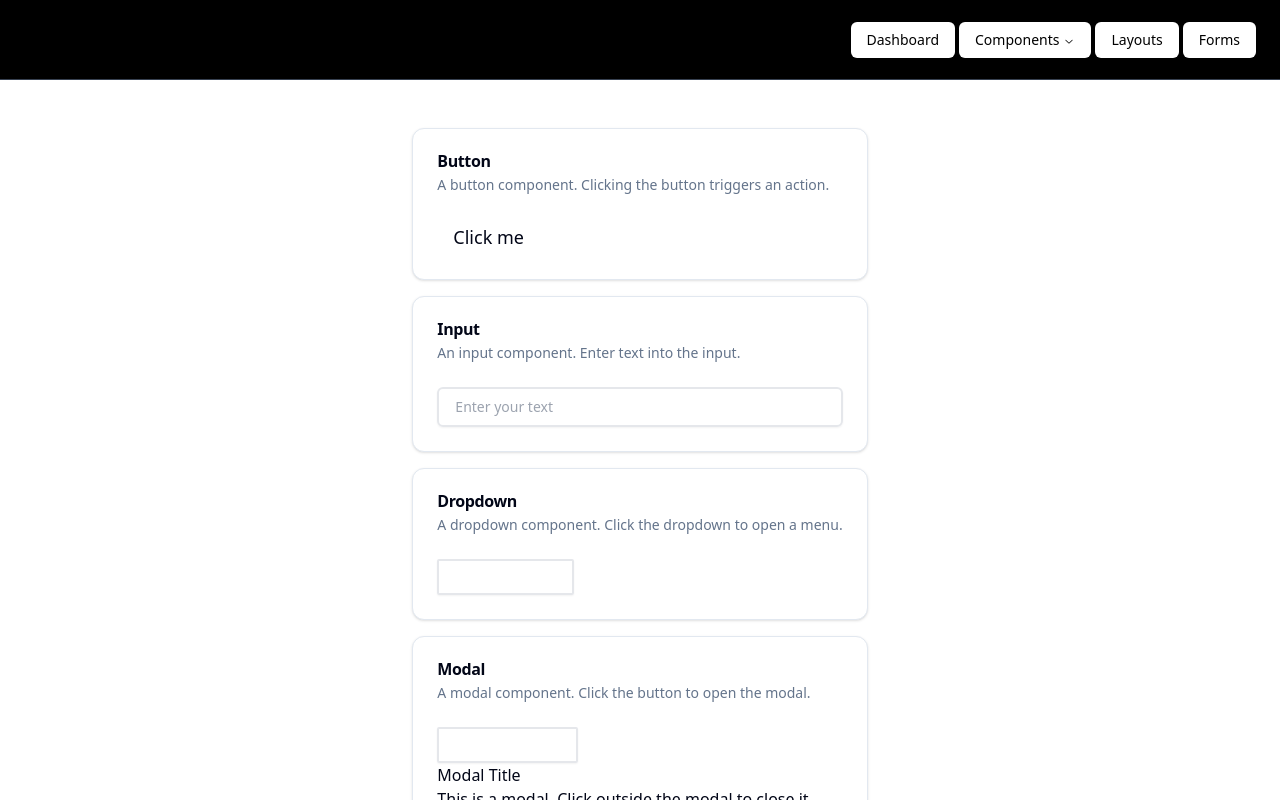
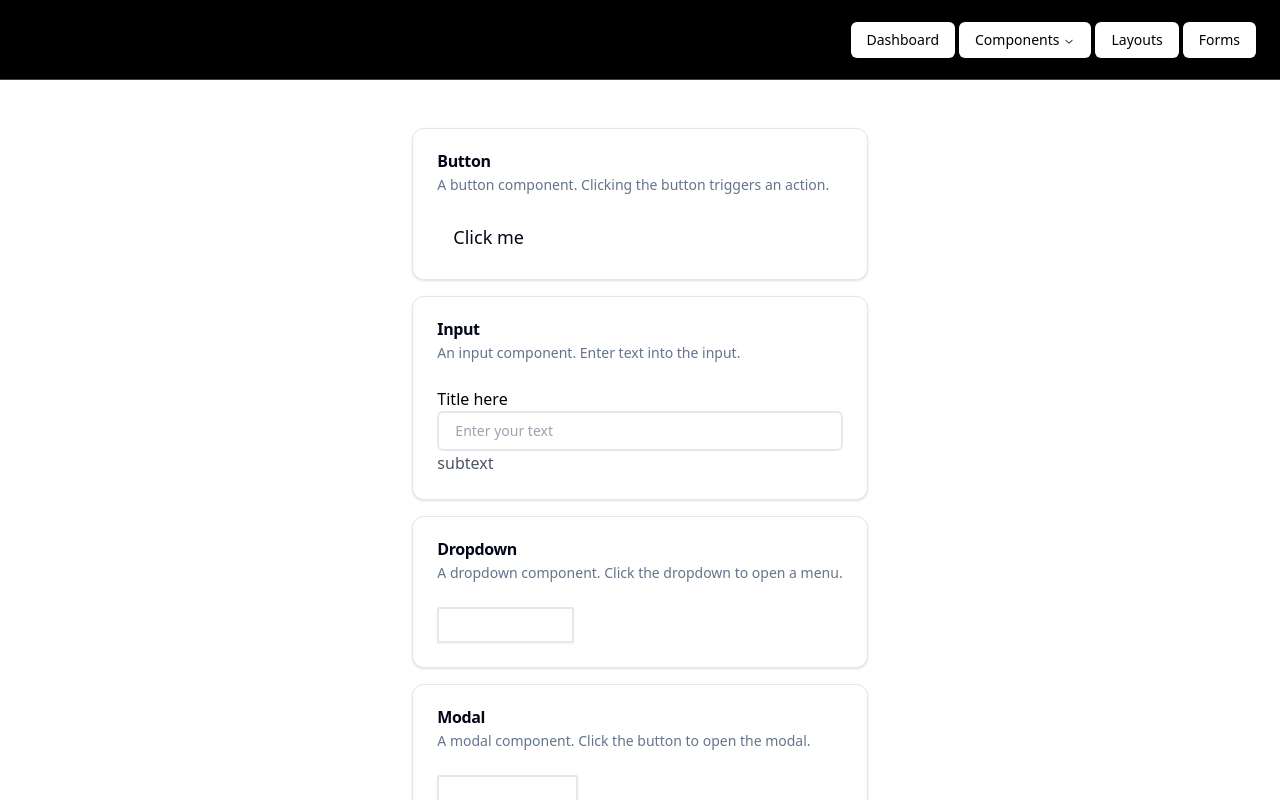
Before and after one commit to indicacode/gbt-fluent2-web, a Next.js app: page / in a window 1280 px wide. Shown: the top 800 px of the page. Built offline with nearby package versions, Linux system fonts and the light colour scheme.

Commit message:
test[gbt-fluent2-web]trigger

```diff
--- a/app/page.tsx
+++ b/app/page.tsx
@@ -1,27 +1,39 @@
 "use client"
-import {Card, CardContent, CardDescription, CardHeader, CardTitle} from "@/components/not-done/card"
-import {Button} from "@/components/done/button"
-import {Input} from "@/components/reviewing/input"
+
+import { Button } from "@/components/done/button"
+import {
+  Card,
+  CardContent,
+  CardDescription,
+  CardHeader,
+  CardTitle,
+} from "@/components/not-done/card"
+import { Checkbox } from "@/components/not-done/checkbox"
 import {
   DropdownMenu,
   DropdownMenuContent,
   DropdownMenuItem,
-    DropdownMenuTrigger
+  DropdownMenuTrigger,
 } from "@/components/not-done/dropdown-menu"
-import {Label} from "@/components/not-done/label"
-import {Textarea} from "@/components/not-done/text-area"
-import {Checkbox} from "@/components/not-done/checkbox"
+import { Label } from "@/components/not-done/label"
+import { Textarea } from "@/components/not-done/text-area"
+import { Input } from "@/components/reviewing/input"
+
+
+
+
 
 export default function Page() {
   return (
-        <div className="flex flex-col items-center justify-center min-h-screen dark:bg-[#09090B]">
+    <div className="flex min-h-screen flex-col items-center justify-center dark:bg-[#09090B]">
       <main className="flex-1 p-6 md:p-12">
         <div className="grid gap-4">
           <Card>
             <CardHeader>
               <CardTitle>Button</CardTitle>
-                            <CardDescription>A button component. Clicking the button triggers an
-                                action.</CardDescription>
+              <CardDescription>
+                A button component. Clicking the button triggers an action.
+              </CardDescription>
             </CardHeader>
             <CardContent className="space-y-2">
               <Button>Click me</Button>
@@ -30,16 +42,24 @@ export default function Page() {
           <Card>
             <CardHeader>
               <CardTitle>Input</CardTitle>
-                            <CardDescription>An input component. Enter text into the input.</CardDescription>
+              <CardDescription>
+                An input component. Enter text into the input.
+              </CardDescription>
             </CardHeader>
             <CardContent className="space-y-2">
-                            <Input placeholder="Enter your text"/>
+              <Input
+                label="Title here"
+                placeholder="Enter your text"
+                helperText="subtext"
+              />
             </CardContent>
           </Card>
           <Card>
             <CardHeader>
               <CardTitle>Dropdown</CardTitle>
-                            <CardDescription>A dropdown component. Click the dropdown to open a menu.</CardDescription>
+              <CardDescription>
+                A dropdown component. Click the dropdown to open a menu.
+              </CardDescription>
             </CardHeader>
             <CardContent className="space-y-2">
               <DropdownMenu>
@@ -65,7 +85,9 @@ export default function Page() {
           <Card>
             <CardHeader>
               <CardTitle>Modal</CardTitle>
-                            <CardDescription>A modal component. Click the button to open the modal.</CardDescription>
+              <CardDescription>
+                A modal component. Click the button to open the modal.
+              </CardDescription>
             </CardHeader>
             <CardContent className="space-y-2">
               <div>
@@ -75,7 +97,9 @@ export default function Page() {
                 <div>
                   <div>
                     <div>Modal Title</div>
-                                        <div>This is a modal. Click outside the modal to close it.</div>
+                    <div>
+                      This is a modal. Click outside the modal to close it.
+                    </div>
                   </div>
                   <div>
                     <Button>Close</Button>
@@ -87,7 +111,9 @@ export default function Page() {
           <Card>
             <CardHeader>
               <CardTitle>Card</CardTitle>
-                            <CardDescription>A card component. This is a container for content.</CardDescription>
+              <CardDescription>
+                A card component. This is a container for content.
+              </CardDescription>
             </CardHeader>
             <CardContent className="space-y-2">
               <Card>
@@ -104,28 +130,42 @@ export default function Page() {
           <Card>
             <CardHeader>
               <CardTitle>Forms</CardTitle>
-                            <CardDescription>A collection of form components.</CardDescription>
+              <CardDescription>
+                A collection of form components.
+              </CardDescription>
             </CardHeader>
             <CardContent className="space-y-2">
               <div className="grid gap-4">
                 <div className="space-y-2">
                   <Label htmlFor="name">Name</Label>
-                                    <Input id="name" placeholder="Enter your name"/>
+                  <Input id="name" placeholder="Enter your name" />
                 </div>
                 <div className="space-y-2">
                   <Label htmlFor="email">Email</Label>
-                                    <Input id="email" placeholder="Enter your email" type="email"/>
+                  <Input
+                    id="email"
+                    placeholder="Enter your email"
+                    type="email"
+                  />
                 </div>
                 <div className="space-y-2">
                   <Label htmlFor="password">Password</Label>
-                                    <Input id="password" placeholder="Enter your password" type="password"/>
+                  <Input
+                    id="password"
+                    placeholder="Enter your password"
+                    type="password"
+                  />
                 </div>
                 <div className="space-y-2">
                   <Label htmlFor="message">Message</Label>
-                                    <Textarea className="min-h-[100px]" id="message" placeholder="Enter your message"/>
+                  <Textarea
+                    className="min-h-[100px]"
+                    id="message"
+                    placeholder="Enter your message"
+                  />
                 </div>
                 <div className="flex items-center space-x-2">
-                                    <Checkbox id="terms"/>
+                  <Checkbox id="terms" />
                   <Label className="text-sm" htmlFor="terms">
                     I accept the terms & conditions
                   </Label>
--- a/components/reviewing/input.tsx
+++ b/components/reviewing/input.tsx
@@ -1,50 +1,90 @@
 import * as React from "react"
-import {tv, VariantProps} from "tailwind-variants";
+import { useCallback, useState } from "react"
+import { tv, VariantProps } from "tailwind-variants"
 
-const inputVariants = tv(
-    {
-        base: "flex w-full rounded-md bg-transparent px-4 py-2 text-sm shadow-sm outline-0",
-        variants: {
-            variant: {
-                default: "flex border-2 hover:border-b-blue-500 transition-colors"
-            }
-        },
-        defaultVariants: {
-            variant: "default"
-        }
-    }
-)
+
+
+
+
+const inputVariants = tv({
+  base: "flex w-full rounded-md bg-transparent px-4 py-2 text-sm shadow-sm outline-0",
+  variants: {
+    variant: {
+      default: "flex border-2 transition-colors",
+    },
+  },
+  defaultVariants: {
+    variant: "default",
+  },
+})
 
 export interface InputPropsType
-    extends React.InputHTMLAttributes<HTMLInputElement>, VariantProps<typeof inputVariants> {
-    variant?: "default"
-    subtext?: string
-    subtextClasses?: string
-    placeholderText?: string
-    placeholderClasses?: string
+  extends React.InputHTMLAttributes<HTMLInputElement>,
+    VariantProps<typeof inputVariants> {
+  variant?: "default"
+  helperText?: string
+  label: string
 }
 
-const Input = React.forwardRef<
-    HTMLInputElement,
-    InputPropsType
->(({subtextClasses, className, placeholderClasses, placeholderText, subtext, type, variant, ...props}, ref) => {
+const Input = React.forwardRef<HTMLInputElement, InputPropsType>(
+  (props, ref) => {
+    const { className, label, helperText, type, variant, ...rest } = props
+    const [focus, setFocus] = useState(false)
+
+    const handleFocus = useCallback(() => {
+      setFocus(true)
+    }, [])
+
+    const handleBlur = useCallback(() => {
+      setFocus(false)
+    }, [])
+
     return (
-        (
-            <div className={"flex flex-col"}>
-                <h2 className={"text-black  py-1" + placeholderClasses}>{placeholderText}</h2>
-                <input
-                    data-focus={false}
-                    onFocus={(e) =>
-                        e.target.dataset.focus = true
-                    }
-                    type={type}
-                    className={inputVariants({variant, className}) + " data-[focus=true]:border-red-700"}
-                    ref={ref}
-                    {...props} />
-                <h2 className={"" + subtextClasses}>{subtext}</h2>
-            </div>
-        ))
-})
+      <div className={"flex flex-col "}>
+        <div
+          className={`
+            relative
+            z-10
+            h-fit
+            overflow-hidden
+            rounded-md
+            transition-all
+            before:absolute
+            before:bottom-0
+            before:left-[50%]
+            before:h-full
+            before:max-h-[0px]
+            before:w-full
+            before:max-w-[0px]
+            before:translate-x-[-50%]
+            before:scale-y-[1]
+            before:bg-[#106CBD]
+            before:text-white
+            before:transition-all
+            before:content-['']
+            hover:before:max-h-[3px]
+            hover:before:max-w-full
+            hover:before:scale-y-[1.0]
+            ${focus && "before:max-h-[3px] before:max-w-full before:scale-y-[1.0]"}
+            `}
+        >
+          <label className={"py-1 text-black dark:text-white"}>
+            {label}
+            <input
+              onFocus={handleFocus}
+              onBlur={handleBlur}
+              type={type}
+              className={`${inputVariants({ className, variant })}`}
+              ref={ref}
+              {...rest}
+            />
+          </label>
+        </div>
+        <span className={"text-gray-600"}>{helperText}</span>
+      </div>
+    )
+  }
+)
 Input.displayName = "Input"
 
-export {Input, inputVariants}
+export { Input, inputVariants }
--- a/package.json
+++ b/package.json
@@ -76,7 +76,7 @@
     "postcss": "^8",
     "prettier": "^3.2.4",
     "prettier-plugin-tailwindcss": "^0.5.11",
-    "tailwindcss": "^3.3.0",
+    "tailwindcss": "^3.4.1",
     "typescript": "^5.3.3"
   }
 }
```
Also changed, not shown: 1 other file (tests, documents, lock files or other folders). Lines whose indentation alone changed are shown as unchanged.
